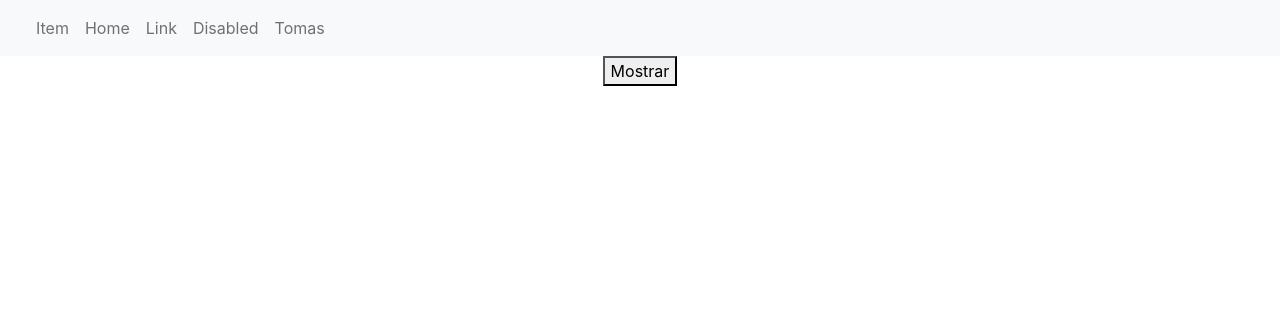
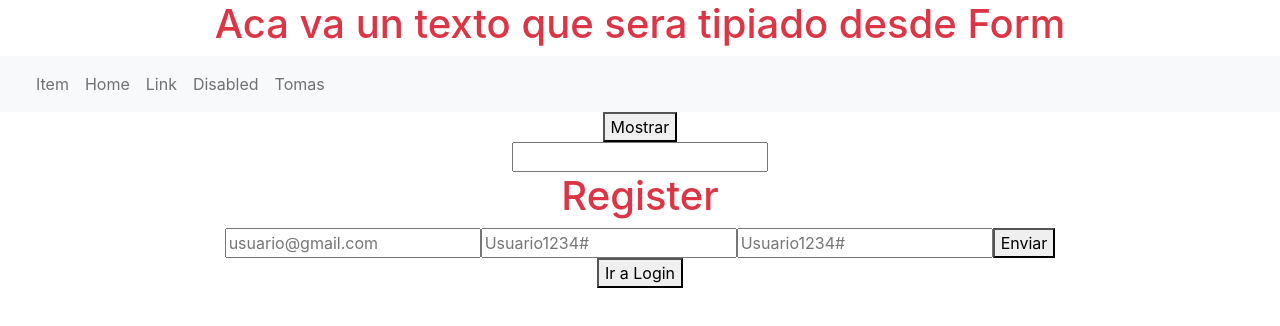
Before and after one commit to jovanesDev/62321_react_ed_it, a React (Create React App) app: page / in a window 1280 px wide. Shown: the top 326 px of the page. Built offline with nearby package versions, Linux system fonts and the light colour scheme.

Commit message:
Form Dinamico + Uplifting

```diff
--- a/src/App.js
+++ b/src/App.js
@@ -1,58 +1,46 @@
-import { useEffect, useState } from 'react';
+import { useState } from 'react';
 import './App.css';
-import Counter from './components/Counter/Counter';
+import { datosLogin, datosLoginInputs, datosRegistro, datosRegistroInputs } from './components/Formulario/config';
 import Formulario from './components/Formulario/Formulario';
 import Navbar from './components/Navbar/Navbar';
+function App() {
 
-import Productos from './views/Productos';
-function App() {
   const [showForms,setShowForms] = useState(false)
-  const [datos,setDatos] = useState({
-    nombre:'',
-    apellido:'',
-    materia:''
-  })
 
-  // Brake hasta 21:35
+  const [showLogin,setShowLogin] = useState(false)
 
-  useEffect(() => {
+  const handleSubmit = (e,data) => {
+    e.preventDefault();
+    console.log(data)
+  }
 
-    if(showForms){
-      setDatos({
-        nombre:'Profe',
-        apellido:'Profe',
-        materia:'React.js'
-      })
-    }
+  // ################## Uplifting  ####################################
 
-    return () => {
-      setDatos({
-        nombre:'',
-        apellido:'',
-        materia:''
-      })
-    }
-  }, [showForms])
+  const [enviado, setEnviado ] = useState(false);
+  const [text, setText] = useState('')
+  const toggleEnviado = () => setEnviado(!enviado)
+  const handleSetText  = (text) => setText(text)
+
+  // ################## Uplifting  ####################################
 
 
-  //:10 => Formulario completo
+
   return (
     <div className="App text-danger">
+      <h1>{text || 'Aca va un texto que sera tipiado desde Form'}</h1>
       <Navbar navbar_items={["Item","Home","Link","Disabled","Tomas"]}/>
       <button onClick={() => setShowForms(!showForms)}>{ showForms ? 'Ocultar' : 'Mostrar'}</button>
-      {showForms &&
-      <>
-      <Formulario/>
-      <Formulario condicional={true}/>
-      </>
-      }
-      {showForms && (
-        <>
-          <h1>{datos.nombre}</h1>
-          <h1>{datos.apellido}</h1>
-          <h1>{datos.materia}</h1>
-        </>
-      )}
+      <Formulario
+        onSubmit={handleSubmit}
+        formTitle={ !showLogin ? 'Register' : 'Login'}
+        initialState={!showLogin ? datosRegistro : datosLogin}
+        inputs={!showLogin ? datosRegistroInputs : datosLoginInputs}
+        toggleEnviado={toggleEnviado}
+        handleSetText={handleSetText}
+      />
+      <button onClick={() => setShowLogin(!showLogin)}>
+        {!showLogin ? 'Ir a Login' : 'Ir a Registro'}
+      </button>
     </div>
   );
 }
--- a/src/components/Formulario/Formulario.jsx
+++ b/src/components/Formulario/Formulario.jsx
@@ -1,69 +1,71 @@
-import React, { useState } from 'react'
+import React, { useState, useEffect } from "react";
+import Input from "../../shared/Input";
 
 const Formulario = (props) => {
+  const {
+    initialState,
+    inputs,
+    formTitle,
+    onSubmit,
+    toggleEnviado,
+    handleSetText,
+  } = props;
 
-    const { condicional } = props
+  // ejeplo como viene los props
+  // props => {
+  // name:'fulano'
+  // value:'fulano'
+  // showForm : true,
+  // initalState : {email:'',password:'',repeatPass:''}
+  //}
 
-    const [form,setForm] = useState({
-        email:'',
-        password:''
-    })
+  // props.name
 
+  const [form, setForm] = useState(initialState);
 
-    const {email,password} = form;
+  const handleSubmit = (e) => {
+    onSubmit(e, form);
+    toggleEnviado();
+  };
 
-    const handleChange = (e) => {
-       const {value,name} = e.target;
-       setForm({
-        ...form,
-        [name]:value
-       })
-    }
+  useEffect(() => {
+    setForm(initialState);
+  }, [initialState]);
+  // validacion
+  // => LOGIN || SI
+  // => REGISTRO || NO
+  // => DATOS  || NO
 
-    const handleSubmit = (e) => {
-        // para no recargar la pagina
-        e.preventDefault()
-        console.log(form)
-        // restablezo
-        setForm({
-            email:'',
-            password:''
-        })
-    }
-
-    // objeto
-    let objeto = {
-        name:'Profe'
-    }
-    // objeto.name = 'otro dato'
-        // objeto['name'] = 'otro dato'
-    // let {name} = objeto
-    // name = 'otro dato'
-
+  const handleChange = (e) => {
+    const { name, value } = e.target;
+    setForm({
+      ...form,
+      [name]: value,
+    });
+  };
 
   return (
     <div>
-        <form onSubmit={handleSubmit} style={{display:'flex',flexDirection:'column', width:'40%',margin:'40px auto'}}>
-            <h1>Formulario</h1>
-            <input
-                onChange={handleChange}
-                value={email}
-                name='email'
-                placeholder='usuario@gmail.com'
-                type="email"
-            />
-            <input
-                onChange={handleChange}
-                value={password}
-                name='password'
-                placeholder='*******'
-                type="password"
-            />
-            <button type='submit'> Enviar</button>
-        </form>
-       { condicional && <div>Aca el condicional llego true </div>}
+      <input type="text" onChange={(e) => handleSetText(e.target.value)} />
+      <form onSubmit={handleSubmit}>
+        <h1>{formTitle || "Titulo"}</h1>
+        {/* Inputs */}
+        {inputs?.map(({ name, type, id, placeholder, required }) => (
+          <Input
+            name={name}
+            type={type}
+            key={id}
+            placeholder={placeholder}
+            required={required}
+            onChange={handleChange}
+          />
+        ))}
+        {/* <input type="email" />
+        <input type="password" /> */}
+        <button>Enviar</button>
+      </form>
     </div>
-  )
-}
+  );
+};
 
-export default Formulario
+export default Formulario;
--- /dev/null
+++ b/src/components/Formulario/config.js
@@ -0,0 +1,51 @@
+export const datosLogin = {
+    email:'',
+    password:'',
+  }
+
+export  const datosRegistroInputs = [
+    {
+      id:'emailID',
+      type:'email',
+      placeholder:'usuario@gmail.com',
+      name:'email',
+      required:true,
+    },
+    {
+      id:'passwordID',
+      type:'password',
+      placeholder:'Usuario1234#',
+      name:'password',
+      required:true
+    },
+    {
+      id:'repeatID',
+      type:'password',
+      placeholder:'Usuario1234#',
+      name:'repeatPassowrd',
+      required:true
+    }
+  ]
+
+ export const datosLoginInputs = [
+    {
+      id:'emailID',
+      type:'email',
+      placeholder:'usuario@gmail.com',
+      name:'email',
+      required:true,
+    },
+    {
+      id:'passwordID',
+      type:'password',
+      placeholder:'Usuario1234#',
+      name:'password',
+      required:true
+    },
+  ]
+
+ export const datosRegistro = {
+    email:'',
+    password:'',
+    repeatPassowrd:''
+  }
--- /dev/null
+++ b/src/shared/Input.jsx
@@ -0,0 +1,33 @@
+import React from 'react'
+
+const Input = (props) => {
+
+    // brake 10 min :
+
+    const {
+        type,
+        placeholder,
+        name,
+        className,
+        id,
+        onChange,
+        onBlur,
+        required
+    } = props
+    // clg(type) => undefined
+
+  return (
+    <input
+        type={ type || 'text'}
+        placeholder={ placeholder || null }
+        name={ name || null}
+        className={ className || null}
+        id={ id || null }
+        onChange={ onChange || null }
+        onBlur={onBlur || null}
+        required={required || false}
+    />
+  )
+}
+
+export default Input
```
